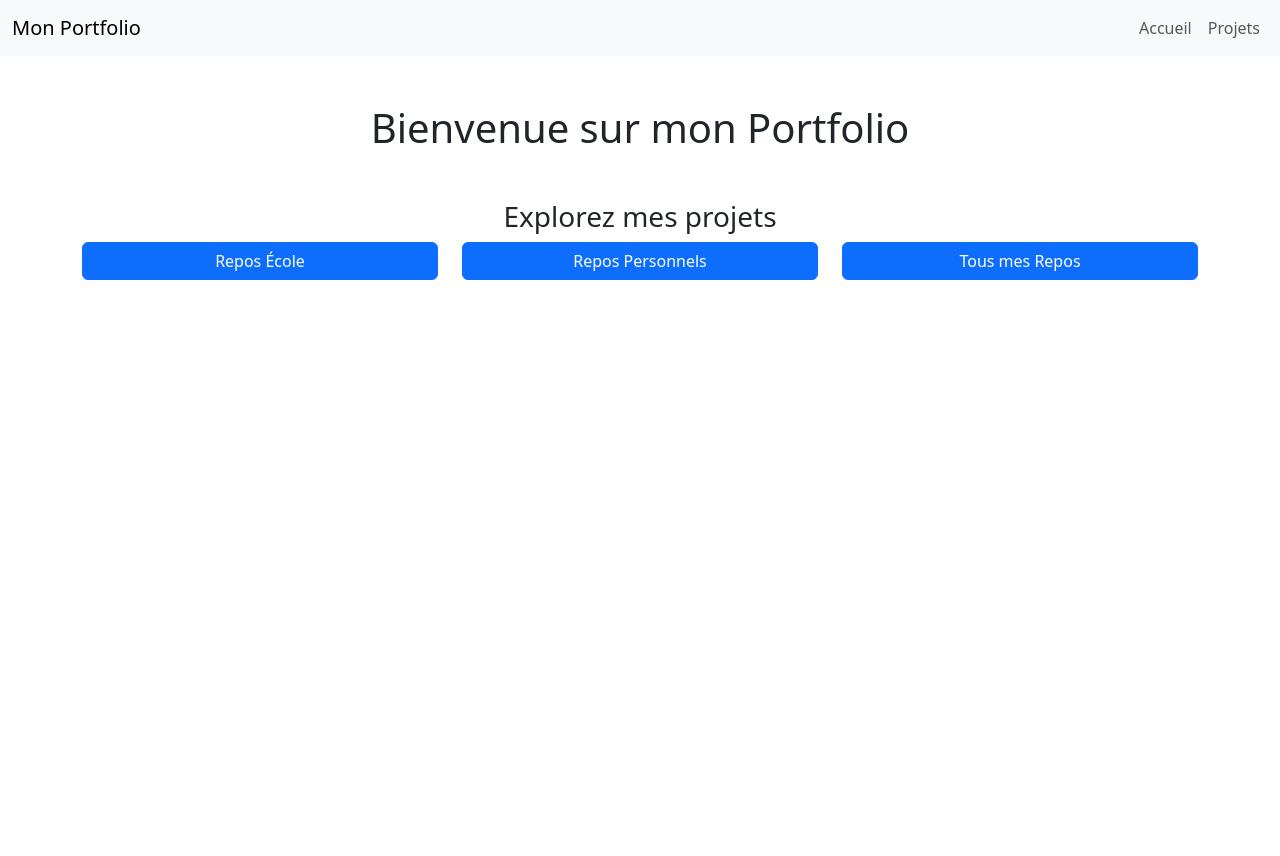
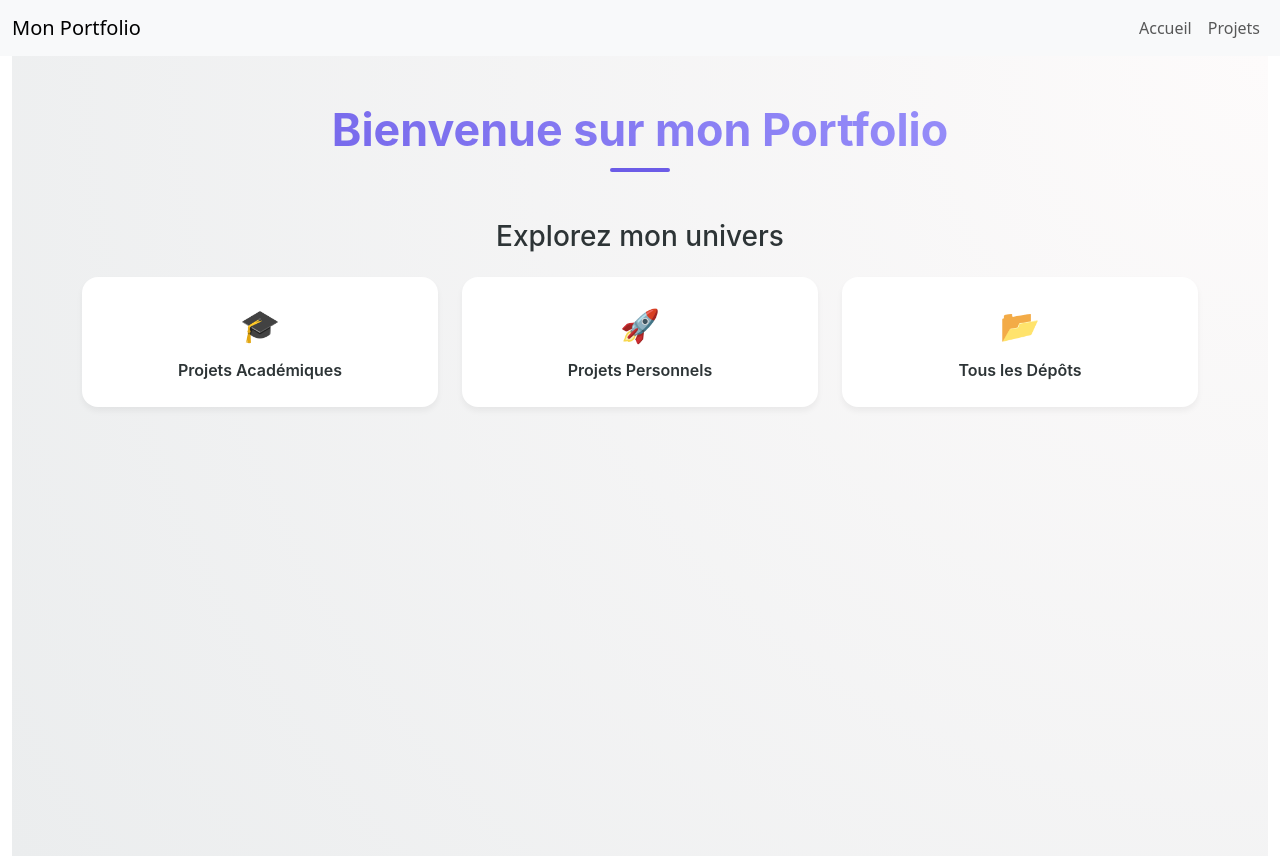
Before and after one commit to LADsy8/LADsy8.github.io, a Vue app: page / in a window 1280 px wide. Before the commit the page ends 800 px from the top, so only its background shows below. Built offline with nearby package versions, Linux system fonts and the light colour scheme; no server answers.

Commit message:
Essaie de faire que ce soit plus beau.

```diff
--- a/src/components/Home.vue
+++ b/src/components/Home.vue
@@ -2,6 +2,7 @@
 import { ref, onMounted } from 'vue';
 
 const githubProfile = ref<any>(null);
+const loading = ref(true);
 
 const fetchGithubProfile = async () => {
   try {
@@ -9,7 +10,9 @@ const fetchGithubProfile = async () => {
     const data = await response.json();
     githubProfile.value = data;
   } catch (error) {
-    console.error('Erreur lors de la récupération du profil GitHub:', error);
+    console.error('Erreur:', error);
+  } finally {
+    loading.value = false;
   }
 };
 
@@ -18,41 +21,159 @@ onMounted(() => {
 });
 </script>
 
+<template>
+  <div class="portfolio-wrapper">
+    <div class="container py-5">
+      <header class="text-center mb-5 fade-in">
+        <h1 class="display-4 fw-bold gradient-text">Bienvenue sur mon Portfolio</h1>
+        <div class="underline mx-auto"></div>
+      </header>
 
+      <div v-if="githubProfile" class="profile-card mx-auto p-4 mb-5 shadow-lg">
+        <div class="profile-content">
+          <div class="avatar-container">
+            <img :src="githubProfile.avatar_url" alt="Avatar" class="profile-avatar">
+            <div class="status-badge"></div>
+          </div>
+          <h2 class="mt-3 fw-bold">{{ githubProfile.name || 'Développeur' }}</h2>
+          <p class="text-muted bio-text">{{ githubProfile.bio || 'Passionné par le développement web et les nouvelles technologies.' }}</p>
 
+          <div class="stats d-flex justify-content-center gap-4 mt-3">
+            <div class="stat-item">
+              <span class="d-block fw-bold">{{ githubProfile.public_repos }}</span>
+              <small>Projets</small>
+            </div>
+            <div class="stat-item">
+              <span class="d-block fw-bold">{{ githubProfile.followers }}</span>
+              <small>Followers</small>
+            </div>
+          </div>
+        </div>
+      </div>
 
-<template>
-  <div class="container py-5">
-    <h1 class="text-center mb-4">Bienvenue sur mon Portfolio</h1>
-
-    <!-- Avatar et Profil GitHub -->
-    <div v-if="githubProfile" class="text-center mb-5">
-      <img :src="githubProfile.avatar_url" alt="Avatar" class="rounded-circle mb-3" style="width: 150px; height: 150px;">
-      <h2>{{ githubProfile.name }}</h2>
-      <p>{{ githubProfile.bio }}</p>
-    </div>
-
-    <!-- Boutons pour explorer les projets -->
-    <div class="text-center mt-5">
-      <h3>Explorez mes projets</h3>
-      <div class="row justify-content-center">
-        <div class="col-md-4 mb-4" v-for="category in ['school', 'personal', 'all']" :key="category">
-          <router-link :to="`/repos/${category}`" class="btn btn-primary w-100">{{ category === 'school' ? 'Repos École' : category === 'personal' ? 'Repos Personnels' : 'Tous mes Repos' }}</router-link>
+      <div class="text-center mt-5">
+        <h3 class="mb-4 section-title">Explorez mon univers</h3>
+        <div class="row justify-content-center g-4">
+          <div class="col-md-4 col-sm-6" v-for="category in [
+            { id: 'school', label: 'Projets Académiques', icon: '🎓' },
+            { id: 'personal', label: 'Projets Personnels', icon: '🚀' },
+            { id: 'all', label: 'Tous les Dépôts', icon: '📂' }
+          ]" :key="category.id">
+            <router-link :to="`/repos/${category.id}`" class="category-card">
+              <span class="icon">{{ category.icon }}</span>
+              <span class="label">{{ category.label }}</span>
+            </router-link>
+          </div>
         </div>
       </div>
     </div>
   </div>
 </template>
 
-<style>
+<style scoped>
+/* Fond et Global */
+.portfolio-wrapper {
+  min-height: 100vh;
+  background: radial-gradient(circle at top right, #fdfbfb 0%, #ebedee 100%);
+  color: #2d3436;
+  font-family: 'Inter', sans-serif;
+}
+
+/* Texte en dégradé */
+.gradient-text {
+  background: linear-gradient(45deg, #6c5ce7, #a29bfe);
+  -webkit-background-clip: text;
+  -webkit-text-fill-color: transparent;
+  font-size: 2.8rem;
+}
+
+.underline {
+  height: 4px;
+  width: 60px;
+  background: #6c5ce7;
+  border-radius: 2px;
+  margin-top: 10px;
+}
+
+/* Carte de profil */
+.profile-card {
+  max-width: 500px;
+  background: rgba(255, 255, 255, 0.7);
+  backdrop-filter: blur(10px);
+  border-radius: 24px;
+  border: 1px solid rgba(255, 255, 255, 0.3);
+  transition: transform 0.3s ease;
+}
+
+.profile-card:hover {
+  transform: translateY(-5px);
+}
+
+.avatar-container {
+  position: relative;
+  display: inline-block;
+}
+
+.profile-avatar {
+  width: 140px;
+  height: 140px;
+  border-radius: 50%;
+  border: 4px solid white;
+  box-shadow: 0 10px 20px rgba(0,0,0,0.1);
+}
+
+.status-badge {
+  position: absolute;
+  bottom: 10px;
+  right: 10px;
+  width: 20px;
+  height: 20px;
+  background: #00ca4e;
+  border: 3px solid white;
+  border-radius: 50%;
+}
+
+/* Boutons de catégorie */
+.category-card {
+  display: flex;
+  flex-direction: column;
+  align-items: center;
+  justify-content: center;
+  padding: 1.5rem;
+  background: white;
+  border-radius: 16px;
+  text-decoration: none;
+  color: #2d3436;
+  font-weight: 600;
+  box-shadow: 0 4px 6px rgba(0,0,0,0.05);
+  transition: all 0.3s cubic-bezier(0.4, 0, 0.2, 1);
+  border: 1px solid transparent;
+}
+
+.category-card:hover {
+  background: #6c5ce7;
+  color: white;
+  transform: scale(1.05);
+  box-shadow: 0 10px 20px rgba(108, 92, 231, 0.2);
+}
+
+.category-card .icon {
+  font-size: 2rem;
+  margin-bottom: 0.5rem;
+}
+
+/* Animations */
+.fade-in {
+  animation: fadeIn 0.8s ease-out;
+}
+
+@keyframes fadeIn {
+  from { opacity: 0; transform: translateY(20px); }
+  to { opacity: 1; transform: translateY(0); }
+}
+
 @media (max-width: 767px) {
-  .text-center {
-    padding-left: 15px;
-    padding-right: 15px;
-  }
-
-  .btn {
-    font-size: 0.9rem; /* Petite taille de bouton sur mobile */
-  }
+  .gradient-text { font-size: 2rem; }
+  .profile-card { margin-left: 15px; margin-right: 15px; }
 }
 </style>
```
